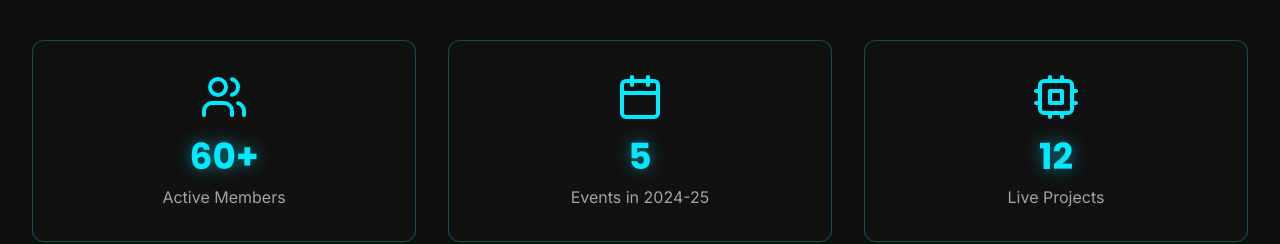
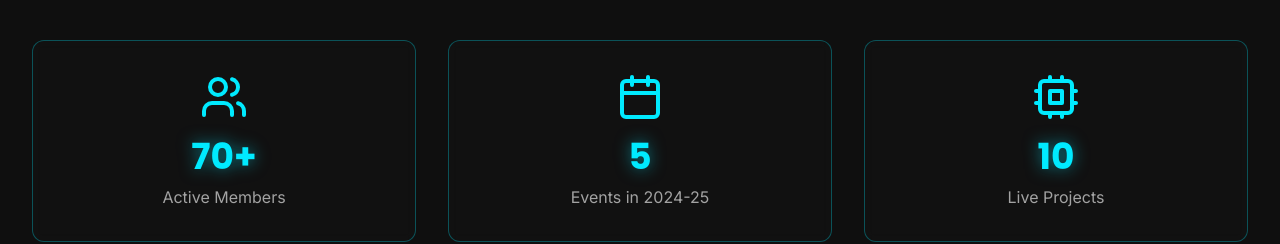
Before and after one commit to rtk5/NH-blog-drafts, a React (Vite) app in the folder website/: page / in a window 1280 px wide. Shown: the part 840-1084 px from the top of the page. Built offline with nearby package versions, Linux system fonts and the light colour scheme.

Commit message:
Update stats to 70+ active members and 12 live projects

```diff
--- a/website/src/pages/Home.tsx
+++ b/website/src/pages/Home.tsx
@@ -5,9 +5,9 @@ import Hero from "../components/HomePage/Hero";
 
 const Home = () => {
   const stats = [
-    { number: "60+", label: "Active Members", icon: Users },
+    { number: "70+", label: "Active Members", icon: Users },
     { number: "5", label: "Events in 2024-25", icon: Calendar },
-    { number: "12", label: "Live Projects", icon: Cpu },
+    { number: "10", label: "Live Projects", icon: Cpu },
   ];
 
   const events = [
```
